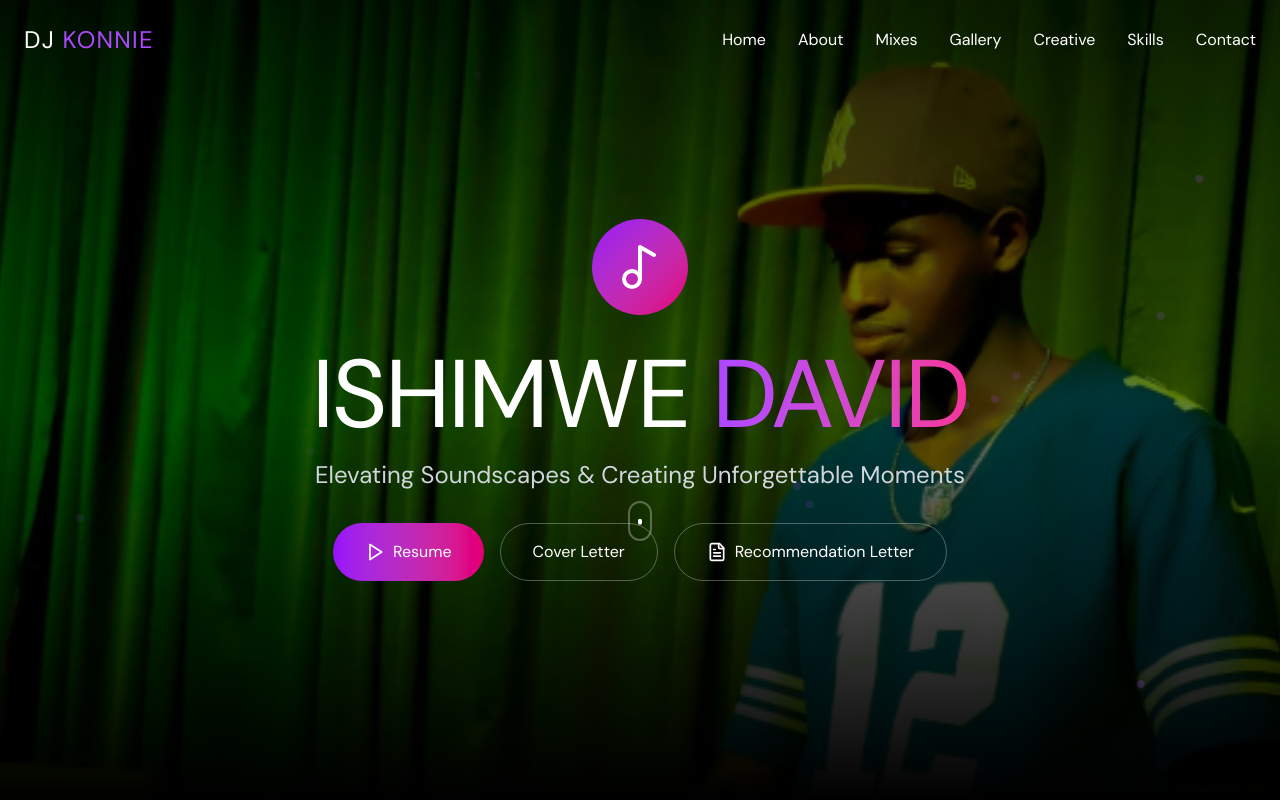
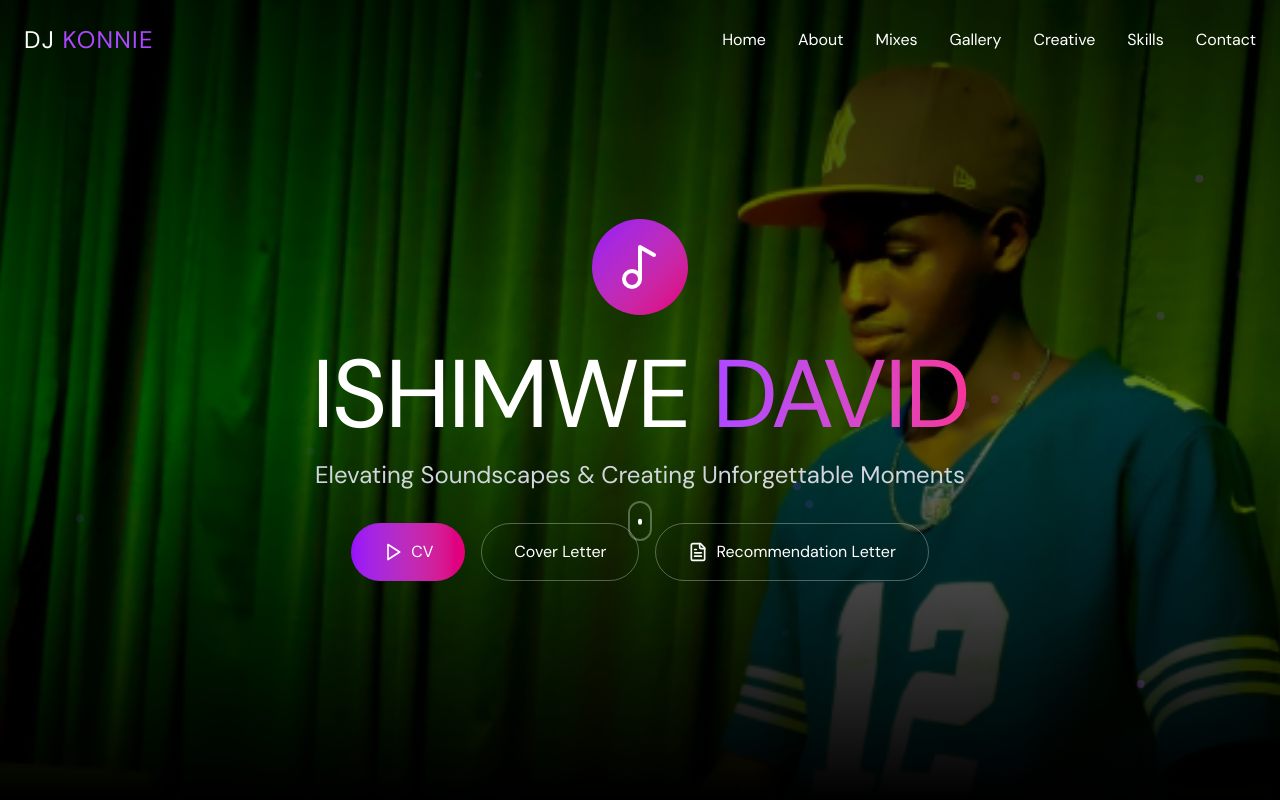
Before and after one commit to konniemavibes/DJ-PORTFOLIO, a React (Vite) app: page / in a window 1280 px wide. Shown: the top 800 px of the page. Built offline with nearby package versions, Linux system fonts and the light colour scheme.

Commit message:
Update CV link in Hero section

```diff
--- a/src/app/components/Hero.tsx
+++ b/src/app/components/Hero.tsx
@@ -76,13 +76,13 @@
           className="flex gap-4 justify-center flex-wrap"
         >
           <a
-            href="https://drive.google.com/file/d/1UeQZGaIbYeYr0oXxynfqzX_IJfYmLXMI/view?usp=sharing"
+            href="https://drive.google.com/file/d/12w4AJYP7RWKmKkstkstPNj5ujGsxo0sx/view?usp=sharing"
             target="_blank"
             rel="noopener noreferrer"
             className="bg-gradient-to-r from-purple-600 to-pink-600 px-8 py-4 rounded-full hover:shadow-lg hover:shadow-purple-500/50 transition-all flex items-center gap-2 cursor-pointer"
           >
             <Play size={20} />
-            Resume
+            CV
           </a>
           <a
             href="https://docs.google.com/document/d/1CXQEELIyQGX5joX8CTd9PjUsC5_pZmE6iugi4QrmJsQ/edit?usp=sharing"
```
